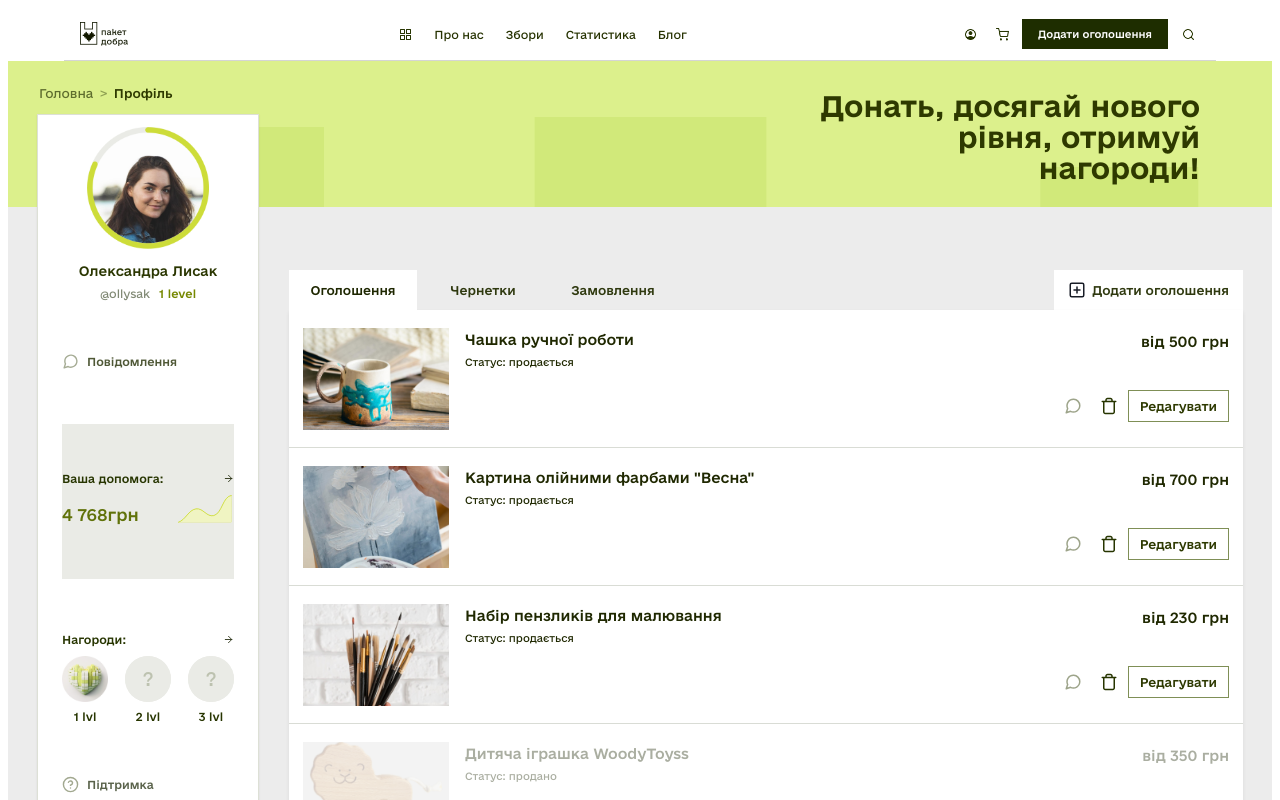
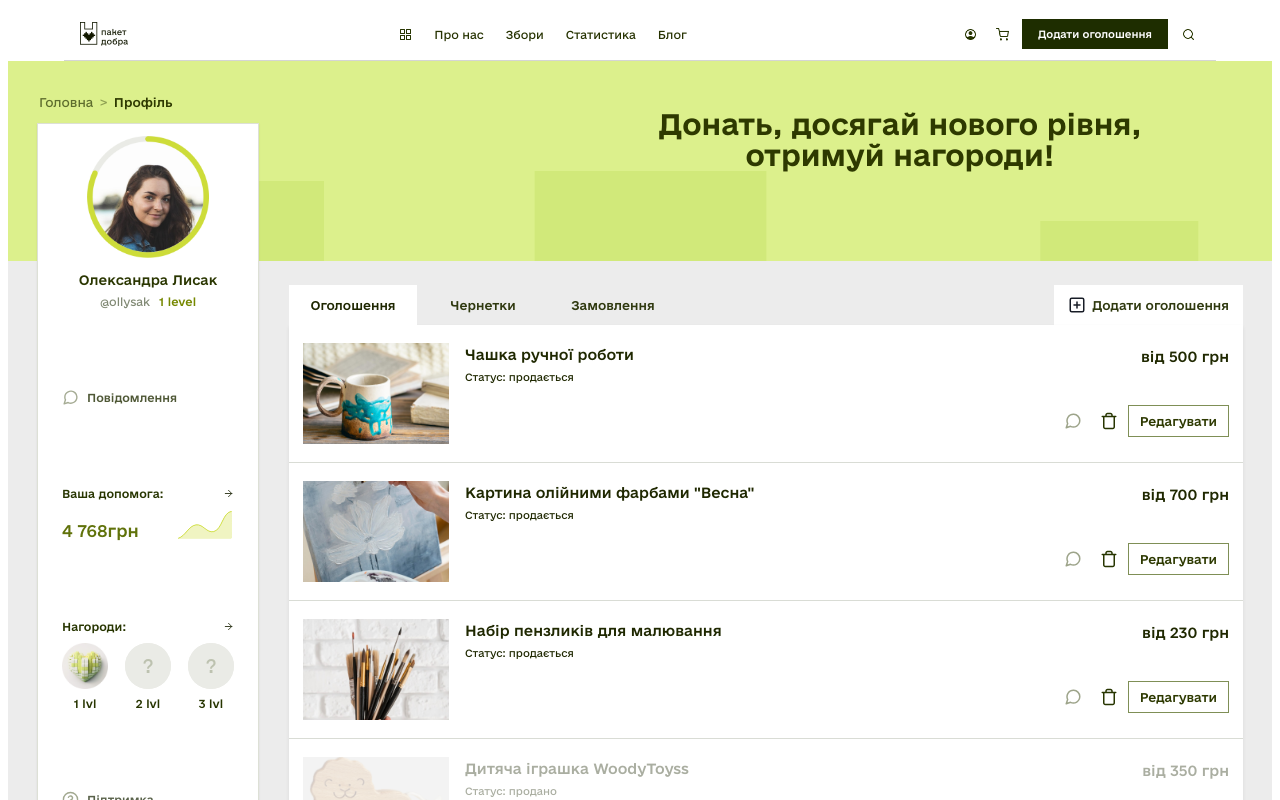
Before and after one commit to ar-rud/paket_dobra, a React (Vite) app: page /profile in a window 1280 px wide. Shown: the top 800 px of the page. Built offline with nearby package versions, Linux system fonts and the light colour scheme.

Commit message:
fix: fixes in the user profile

```diff
--- a/src/pages/Profile/Profile.css
+++ b/src/pages/Profile/Profile.css
@@ -14,6 +14,10 @@
 .profile-page__hero {
   width: 100%;
   margin-bottom: 8px;
+}
+
+.profile-page__hero .hero-banner {
+  min-height: 200px;
 }
 
 .profile-page__hero .hero-banner__inner {
@@ -50,8 +54,14 @@
 }
 
 .profile-page__layout {
-  --profile-sidebar-overlap: 130px;
-  --profile-listings-offset: 55px;
+  --profile-sidebar-overlap-base: 120px;
+  --profile-sidebar-overlap: 175px;
+  --profile-listings-offset: 16px;
+  --profile-sidebar-fixed-height: 705px;
+  --profile-sidebar-height-compensated: calc(
+    var(--profile-sidebar-fixed-height) +
+    (var(--profile-sidebar-overlap) - var(--profile-sidebar-overlap-base))
+  );
   display: grid;
   grid-template-columns: 222px minmax(0, 1fr);
   gap: 30px;
@@ -62,6 +72,7 @@
 .profile-page__sidebar-column {
   position: relative;
   z-index: 2;
+  width: 222px;
   margin-top: 0;
   align-self: stretch;
   display: flex;
@@ -74,8 +85,12 @@
   padding-left: 2px;
 }
 
-.profile-page__sidebar-card {
-  flex: 1 1 auto;
+.sidebar-wrapper.profile-page__sidebar-card {
+  width: 100%;
+  min-height: var(--profile-sidebar-height-compensated);
+  max-height: var(--profile-sidebar-height-compensated);
+  height: var(--profile-sidebar-height-compensated);
+  flex: 0 0 var(--profile-sidebar-height-compensated);
 }
 
 .profile-page__listings-column {
@@ -109,9 +124,17 @@
   }
 
   .profile-page__sidebar-column {
+    width: 100%;
     justify-self: start;
     margin-top: 0;
     transform: none;
+  }
+
+  .sidebar-wrapper.profile-page__sidebar-card {
+    min-height: auto;
+    max-height: none;
+    height: auto;
+    flex: 1 1 auto;
   }
 }
 
@@ -147,32 +170,46 @@
 
 .profile-banner-title {
   margin: 0;
-  max-width: 380px;
-  margin-left: auto;
+  max-width: 540px;
   font-size: 26px;
   font-weight: 600;
-  line-height: 1.12;
+  line-height: 1.08;
   color: #2e3900;
+  text-align: center;
 }
 
 @media (min-width: 768px) {
   .profile-banner-title {
-    max-width: 400px;
+    max-width: 600px;
     font-size: 28px;
     line-height: 1.1;
   }
 }
 
 .profile-page__hero .hero-banner__inner {
-  padding: 20px 24px 24px;
+  padding: 20px 10px 24px;
+}
+
+.profile-page__hero .hero-banner__row {
+  justify-content: flex-end;
+  align-items: center;
+}
+
+.profile-page__hero .hero-banner__col--left {
+  display: none;
 }
 
 .profile-page__hero .hero-banner__col--right {
   padding-top: 8px;
+  width: auto;
+  max-width: 600px;
+  display: flex;
+  justify-content: center;
+  text-align: center;
 }
 
 @media (min-width: 768px) {
   .profile-page__hero .hero-banner__inner {
-    padding: 22px 32px 24px;
+    padding: 40px 32px 38px;
   }
 }
--- a/src/pages/Profile/components/ImpactStats/ImpactStats.css
+++ b/src/pages/Profile/components/ImpactStats/ImpactStats.css
@@ -1,16 +1,16 @@
-.impact-stats {
+.profile-impact-stats {
 	display: flex;
 	flex-direction: column;
 	gap: 10px;
 }
 
-.impact-stats__header {
+.profile-impact-stats__header {
 	display: flex;
 	justify-content: space-between;
 	align-items: center;
 }
 
-.impact-stats__title {
+.profile-impact-stats__title {
 	margin: 0;
 	font-size: 11px;
 	line-height: 1.2;
@@ -18,20 +18,20 @@
 	color: #273500;
 }
 
-.impact-stats__arrow {
+.profile-impact-stats__arrow {
 	width: 11px;
 	height: 11px;
 	opacity: 0.9;
 }
 
-.impact-stats__body {
+.profile-impact-stats__body {
 	display: flex;
 	align-items: flex-end;
 	justify-content: space-between;
 	gap: 12px;
 }
 
-.impact-stats__value {
+.profile-impact-stats__value {
 	font-size: 16px;
 	line-height: 1;
 	font-weight: 500;
@@ -39,20 +39,20 @@
 	white-space: nowrap;
 }
 
-.impact-stats__chart {
+.profile-impact-stats__chart {
 	width: 58px;
 	height: 28px;
 	position: relative;
 }
 
-.impact-stats__chart-image {
+.profile-impact-stats__chart-image {
 	width: 100%;
 	height: 100%;
 	object-fit: contain;
 	display: block;
 }
 
-.impact-stats__chart-svg {
+.profile-impact-stats__chart-svg {
 	width: 100%;
 	height: 100%;
 	display: block;
--- a/src/pages/Profile/components/ImpactStats/ImpactStats.jsx
+++ b/src/pages/Profile/components/ImpactStats/ImpactStats.jsx
@@ -13,27 +13,31 @@ export default function ImpactStats({
   chartAreaPath = DEFAULT_CHART_AREA_PATH,
 }) {
   return (
-    <div className="impact-stats">
-      <div className="impact-stats__header">
-        <h3 className="impact-stats__title">{title}</h3>
+    <div className="profile-impact-stats">
+      <div className="profile-impact-stats__header">
+        <h3 className="profile-impact-stats__title">{title}</h3>
         {arrowIconSrc ? (
-          <img src={arrowIconSrc} alt="" aria-hidden="true" className="impact-stats__arrow" />
+          <img src={arrowIconSrc} alt="" aria-hidden="true" className="profile-impact-stats__arrow" />
         ) : null}
       </div>
 
-      <div className="impact-stats__body">
-        <span className="impact-stats__value">{value}</span>
+      <div className="profile-impact-stats__body">
+        <span className="profile-impact-stats__value">{value}</span>
 
-        <div className="impact-stats__chart">
+        <div className="profile-impact-stats__chart">
           {chartImageSrc ? (
             <img
               src={chartImageSrc}
               alt=""
               aria-hidden="true"
-              className="impact-stats__chart-image"
+              className="profile-impact-stats__chart-image"
             />
           ) : (
-            <svg viewBox="0 0 100 40" className="impact-stats__chart-svg" preserveAspectRatio="none">
+            <svg
+              viewBox="0 0 100 40"
+              className="profile-impact-stats__chart-svg"
+              preserveAspectRatio="none"
+            >
               <path d={chartAreaPath} fill="#e5efb6" opacity="0.85" />
               <path d={chartLinePath} fill="none" stroke="#bfcd2d" strokeWidth="2" />
             </svg>
--- a/src/pages/Profile/components/ListingsFeed/ListingsFeed.css
+++ b/src/pages/Profile/components/ListingsFeed/ListingsFeed.css
@@ -4,7 +4,6 @@
 	min-width: 0;
 	display: flex;
 	flex-direction: column;
-	height: 100%;
 }
 
 .listings-feed__list {
@@ -14,7 +13,6 @@
 	background-color: #ffffff;
 	border: none;
 	box-shadow: 0 2px 4px rgba(24, 32, 0, 0.07);
-	flex: 1 1 auto;
 }
 
 @media (max-width: 640px) {
--- a/src/pages/Profile/components/SidebarWrapper/SidebarWrapper.css
+++ b/src/pages/Profile/components/SidebarWrapper/SidebarWrapper.css
@@ -35,7 +35,7 @@
 @media (max-width: 900px) {
 	.sidebar-wrapper {
 		--sidebar-edge-gap: 12px;
-		width: min(360px, 100%);
+		width: 100%;
 		min-height: auto;
 		justify-content: flex-start;
 		gap: 22px;
```
Also changed, not shown: 1 other file (tests, documents, lock files or other folders).
